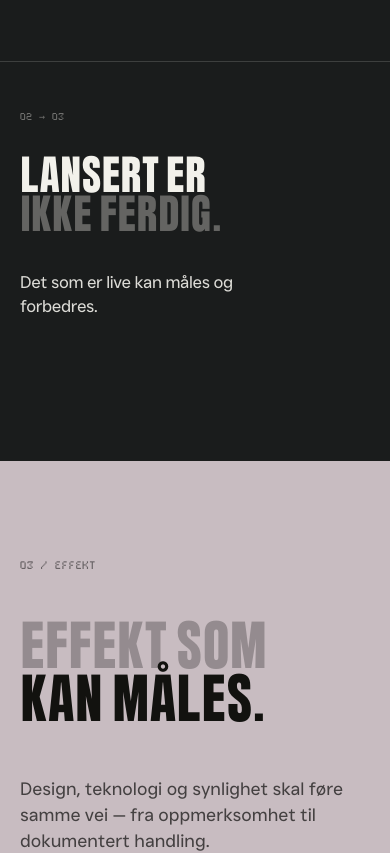
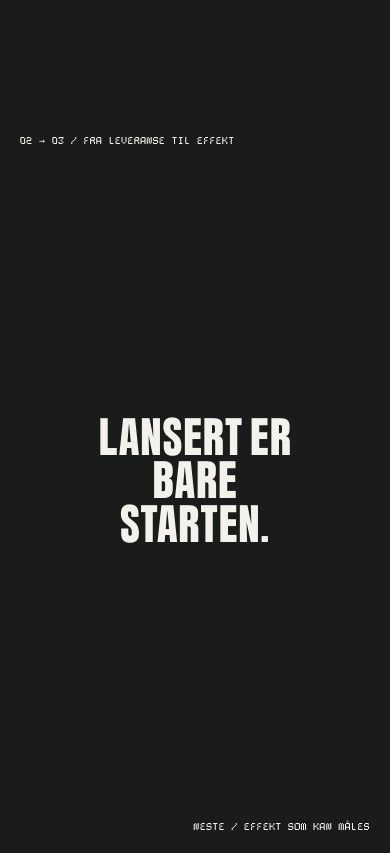
Before and after one commit to rezhh94/TGN-redesign, a Next.js app: page / in a window 390 px wide. Shown: the part 4520-5373 px from the top of the page. Built offline with nearby package versions, Linux system fonts and the light colour scheme.

Commit message:
feat: add sticky 02 to 03 tension bridge

```diff
--- a/src/app/layout.tsx
+++ b/src/app/layout.tsx
@@ -9,6 +9,7 @@ import "@/styles/nav.css";
 import "@/styles/hero.css";
 import "@/styles/approach-statement-bridge.css";
 import "@/styles/what-we-build.css";
+import "@/styles/outcome-tension-bridge.css";
 import "@/styles/what-we-improve.css";
 import "@/styles/work-proof.css";
 import "@/styles/process-layers.css";
--- a/src/app/page.tsx
+++ b/src/app/page.tsx
@@ -2,6 +2,7 @@ import { ApproachStatementBridge } from "@/components/ApproachStatementBridge";
 import { HomeMotion } from "@/components/motion/HomeMotion";
 import { ContactFooter } from "@/components/ContactFooter";
 import { Hero } from "@/components/Hero";
+import { OutcomeTensionBridge } from "@/components/OutcomeTensionBridge";
 import { ProcessLayers } from "@/components/ProcessLayers";
 import { SystemManifesto } from "@/components/SystemManifesto";
 import { WorkProof } from "@/components/WorkProof";
@@ -14,6 +15,7 @@ export default function Home() {
       <Hero />
       <ApproachStatementBridge />
       <WhatWeBuild />
+      <OutcomeTensionBridge />
       <WhatWeImprove />
       <WorkProof />
       <ProcessLayers />
--- /dev/null
+++ b/src/components/OutcomeTensionBridge.tsx
@@ -0,0 +1,27 @@
+const tensionBeats = [
+  "Lansert er bare starten.",
+  "Synlighet må bli til forståelse.",
+  "Forståelse må bli til handling.",
+] as const;
+
+export function OutcomeTensionBridge() {
+  return (
+    <section
+      className="outcome-tension"
+      aria-label="Overgang fra tjenester til effekt"
+      data-outcome-tension
+    >
+      <div className="outcome-tension__stage" data-outcome-tension-stage>
+        <p className="outcome-tension__index">02 → 03 / Fra leveranse til effekt</p>
+        <ol className="outcome-tension__titles">
+          {tensionBeats.map((beat) => (
+            <li data-outcome-tension-title key={beat}>
+              <p>{beat}</p>
+            </li>
+          ))}
+        </ol>
+        <p className="outcome-tension__next">Neste / Effekt som kan måles</p>
+      </div>
+    </section>
+  );
+}
--- a/src/components/WhatWeBuild.tsx
+++ b/src/components/WhatWeBuild.tsx
@@ -132,29 +132,6 @@ export function WhatWeBuild() {
         <a href="/tjenester">Se alle tjenester <span aria-hidden="true">↗</span></a>
       </div>
 
-      <footer className="what-build__handoff">
-        <p>02 → 03</p>
-        <h3>
-          <span>Lansert er</span>
-          <span>ikke ferdig.</span>
-        </h3>
-        <p>Det som er live kan måles og forbedres.</p>
-      </footer>
-
-      <div
-        className="what-build__pixel-transition"
-        data-pixelated-scroll-transition=""
-        data-columns="16"
-        data-columns-tablet="12"
-        data-columns-landscape="9"
-        data-columns-mobile="6"
-        data-rows="6"
-        data-rows-tablet="5"
-        data-rows-landscape="4"
-        data-rows-mobile="4"
-        data-pixel-ratio="2.5/1"
-        aria-hidden="true"
-      />
     </section>
   );
 }
--- a/src/components/motion/HomeMotion.tsx
+++ b/src/components/motion/HomeMotion.tsx
@@ -10,7 +10,6 @@ import {
   initContentRevealScroll,
   initFooterParallax,
   initGlobalParallax,
-  initPixelatedScrollTransition,
   initShutterScrollTransition,
 } from "@/lib/osmo-motion";
 
@@ -94,6 +93,94 @@ function servicesScene() {
   }, section);
 
   return () => ctx.revert();
+}
+
+// 02 → 03 — Osmo Sticky Title Scroll adapted as an unnumbered tension bridge.
+// Desktop and mobile keep one typographic stage sticky while three complete,
+// server-rendered statements replace one another. Only the final beat shifts
+// the surface into 03's mauve so "Effekt som kan måles" becomes the payoff.
+// Reduced motion and no-JS stay in ordinary readable document flow.
+function outcomeTensionBridge() {
+  const section = document.querySelector<HTMLElement>("[data-outcome-tension]");
+  if (!section) return () => {};
+
+  const titles = gsap.utils.toArray<HTMLElement>("[data-outcome-tension-title]", section);
+  const titleList = section.querySelector<HTMLElement>(".outcome-tension__titles");
+  if (titles.length < 3 || !titleList) return () => {};
+
+  const styles = getComputedStyle(document.documentElement);
+  const mauve = styles.getPropertyValue("--mauve-warm").trim() || "#c8bcc1";
+  const ink = styles.getPropertyValue("--blekk").trim() || "#10100f";
+
+  const ctx = gsap.context(() => {
+    // Place every statement on the same stage only after GSAP is running.
+    // Without JS the list remains normal, readable document flow.
+    gsap.set(titleList, { position: "relative" });
+    gsap.set(titles, {
+      position: "absolute",
+      inset: 0,
+      display: "grid",
+      placeItems: "center",
+      autoAlpha: 0,
+      yPercent: 14,
+    });
+    gsap.set(titles[0], { autoAlpha: 1, yPercent: 0 });
+    section.setAttribute("data-tension-ready", "");
+
+    const timeline = gsap.timeline({
+      scrollTrigger: {
+        trigger: section,
+        start: "top top",
+        end: "bottom bottom",
+        scrub: 0.4,
+        invalidateOnRefresh: true,
+      },
+    });
+
+    timeline
+      .to(titles[0], {
+        autoAlpha: 0,
+        yPercent: -14,
+        duration: 0.34,
+        ease: "power2.in",
+      }, 0.38)
+      .fromTo(titles[1], {
+        autoAlpha: 0,
+        yPercent: 14,
+      }, {
+        autoAlpha: 1,
+        yPercent: 0,
+        duration: 0.4,
+        ease: "power3.out",
+      }, 0.52)
+      .to(titles[1], {
+        autoAlpha: 0,
+        yPercent: -14,
+        duration: 0.34,
+        ease: "power2.in",
+      }, 1.16)
+      .fromTo(titles[2], {
+        autoAlpha: 0,
+        yPercent: 14,
+      }, {
+        autoAlpha: 1,
+        yPercent: 0,
+        duration: 0.4,
+        ease: "power3.out",
+      }, 1.3)
+      .to(section, {
+        backgroundColor: mauve,
+        color: ink,
+        duration: 0.28,
+        ease: "none",
+      }, 1.25)
+      .to(titles[2], { autoAlpha: 1, duration: 0.5 }, 1.7);
+  }, section);
+
+  return () => {
+    section.removeAttribute("data-tension-ready");
+    ctx.revert();
+  };
 }
 
 // 03 / Effekt — Highlight Marker på resultatordene. En mørk flate dekker
@@ -587,7 +674,6 @@ export function HomeMotion() {
     const teardownServices = servicesScene();
     const teardownEffect = effectScene();
     let teardownShutter = () => {};
-    let teardownPixelated = () => {};
     let teardownFooterParallax = () => {};
     let teardownApproachPath = () => {};
     let footerInitFrame = 0;
@@ -598,12 +684,14 @@ export function HomeMotion() {
     mm.add("(prefers-reduced-motion: no-preference) and (min-width: 769px)", () => {
       heroEntrance(true);
       const teardownIntro = introStoryScene();
+      const teardownTension = outcomeTensionBridge();
       const teardownWork = workProof(window.matchMedia("(min-width: 901px)").matches);
       const teardownProcess = processScene(false);
       manifestoReveal();
       footerReveals();
       return () => {
         teardownIntro();
+        teardownTension();
         teardownWork();
         teardownProcess();
       };
@@ -614,12 +702,14 @@ export function HomeMotion() {
     mm.add("(prefers-reduced-motion: no-preference) and (max-width: 768px)", () => {
       heroEntrance(false);
       const teardownIntro = introStoryScene();
+      const teardownTension = outcomeTensionBridge();
       const teardownWork = workProof(false);
       const teardownProcess = processScene(true);
       manifestoReveal();
       footerReveals();
       return () => {
         teardownIntro();
+        teardownTension();
         teardownWork();
         teardownProcess();
       };
@@ -631,7 +721,6 @@ export function HomeMotion() {
       footerInitFrame = window.requestAnimationFrame(() => {
         if (effectCancelled) return;
         teardownShutter = initShutterScrollTransition();
-        teardownPixelated = initPixelatedScrollTransition();
         teardownFooterParallax = initFooterParallax();
         teardownApproachPath = initApproachPathJourney();
         ScrollTrigger.refresh();
@@ -650,7 +739,6 @@ export function HomeMotion() {
       teardownOsmoReveal();
       teardownEffect();
       teardownShutter();
-      teardownPixelated();
       teardownApproachPath();
       teardownSectionTheme();
       teardownWorkCursor();
--- /dev/null
+++ b/src/styles/outcome-tension-bridge.css
@@ -0,0 +1,127 @@
+.outcome-tension {
+  position: relative;
+  z-index: 2;
+  overflow: clip;
+  background: linear-gradient(
+    to bottom,
+    var(--ink-surface) 0%,
+    var(--ink-surface) 42%,
+    var(--mauve-warm) 100%
+  );
+  color: var(--color-on-dark);
+}
+
+.outcome-tension__stage {
+  position: relative;
+  display: grid;
+  grid-template-rows: auto 1fr auto;
+  width: min(100%, var(--page-max));
+  min-height: 100svh;
+  margin: 0 auto;
+  padding: clamp(34px, 4.5vh, 56px) var(--gutter);
+}
+
+.outcome-tension__index,
+.outcome-tension__next {
+  position: relative;
+  z-index: 2;
+  margin: 0;
+  color: inherit;
+  font-family: var(--font-mono);
+  font-size: var(--fz-mono-s);
+  letter-spacing: var(--mono-track);
+  line-height: 1.4;
+  text-transform: uppercase;
+}
+
+.outcome-tension__next {
+  justify-self: end;
+  text-align: right;
+}
+
+.outcome-tension__titles {
+  display: grid;
+  align-content: center;
+  gap: clamp(120px, 18vh, 210px);
+  margin: 0;
+  padding: clamp(112px, 17vh, 190px) 0;
+  list-style: none;
+}
+
+.outcome-tension__titles li {
+  margin: 0;
+  color: inherit;
+}
+
+.outcome-tension__titles li:nth-child(3) {
+  color: var(--blekk);
+}
+
+.outcome-tension__titles p {
+  max-width: 14ch;
+  margin: 0 auto;
+  font-family: var(--font-display);
+  font-size: clamp(58px, 7.8vw, 142px);
+  font-weight: 700;
+  letter-spacing: var(--display-track);
+  line-height: 0.82;
+  text-align: center;
+  text-transform: uppercase;
+}
+
+.outcome-tension[data-tension-ready] {
+  height: 320svh;
+  background: var(--ink-surface);
+}
+
+.outcome-tension[data-tension-ready] .outcome-tension__stage {
+  position: sticky;
+  top: 0;
+  height: 100svh;
+  min-height: 0;
+}
+
+.outcome-tension[data-tension-ready] .outcome-tension__titles {
+  grid-template: 1fr / 1fr;
+  align-items: center;
+  padding: 0;
+}
+
+.outcome-tension[data-tension-ready] .outcome-tension__titles li {
+  grid-area: 1 / 1;
+  color: inherit;
+  will-change: opacity, transform;
+}
+
+@media (max-width: 768px) {
+  .outcome-tension__stage {
+    min-height: auto;
+    padding-top: 72px;
+    padding-bottom: 72px;
+  }
+
+  .outcome-tension__titles {
+    gap: 112px;
+    padding: 104px 0;
+  }
+
+  .outcome-tension__titles p {
+    max-width: 11ch;
+    font-size: clamp(48px, 13.5vw, 78px);
+  }
+}
+
+@media (max-width: 640px) {
+  .outcome-tension__stage {
+    padding-right: 20px;
+    padding-left: 20px;
+  }
+}
+
+@media (prefers-reduced-motion: reduce) {
+  .outcome-tension,
+  .outcome-tension__titles li {
+    opacity: 1 !important;
+    transform: none !important;
+  }
+}
--- a/src/styles/what-we-build.css
+++ b/src/styles/what-we-build.css
@@ -7,8 +7,7 @@
 
 .what-build__intro,
 .service-ledger,
-.what-build__register,
-.what-build__handoff {
+.what-build__register {
   width: min(100%, var(--page-max));
   margin-right: auto;
   margin-left: auto;
@@ -331,94 +330,6 @@
   text-decoration: none;
 }
 
-.what-build__handoff {
-  position: relative;
-  z-index: 1;
-  display: grid;
-  grid-template-columns: 2fr 7fr 3fr;
-  gap: var(--grid-gutter);
-  align-items: start;
-  padding: clamp(44px, 5.5vh, 68px) var(--gutter) clamp(218px, 24vh, 276px);
-  border-top: 1px solid rgba(242, 241, 235, 0.16);
-}
-
-.what-build__pixel-transition {
-  position: absolute;
-  inset: auto 0 0;
-  z-index: 4;
-  color: var(--mauve-warm);
-  pointer-events: none;
-}
-
-[data-pixelated-scroll-panel] {
-  display: flex;
-  flex-direction: row;
-  width: 100%;
-}
-
-[data-pixelated-scroll-column] {
-  display: flex;
-  flex: 1 1 0%;
-  flex-direction: column;
-  justify-content: flex-end;
-  align-items: stretch;
-  min-width: 0;
-}
-
-[data-pixelated-scroll-pixel] {
-  width: 100%;
-  aspect-ratio: 1;
-  background: currentColor;
-  backface-visibility: hidden;
-  will-change: opacity;
-}
-
-[data-pixelated-scroll-transition][data-pixel-ratio="2.5/1"] [data-pixelated-scroll-pixel] {
-  aspect-ratio: 2.5 / 1;
-}
-
-.what-build__handoff > p {
-  color: var(--on-dark-faint);
-  font-family: var(--font-mono);
-  font-size: var(--fz-mono-s);
-  letter-spacing: var(--mono-track);
-  line-height: 1.4;
-  text-transform: uppercase;
-}
-
-.what-build__handoff h3 {
-  margin: 0;
-  color: var(--color-on-dark);
-  font-family: var(--font-display);
-  font-size: clamp(42px, 4.7vw, 82px);
-  font-weight: 700;
-  letter-spacing: var(--display-track);
-  line-height: 0.78;
-  text-transform: uppercase;
-}
-
-.what-build__handoff h3 span {
-  display: inline;
-}
-
-.what-build__handoff h3 span + span {
-  margin-left: 0.14em;
-}
-
-.what-build__handoff h3 span:last-child {
-  color: rgba(242, 241, 235, 0.34);
-}
-
-.what-build__handoff > p:last-child {
-  max-width: 24ch;
-  color: var(--on-dark-strong);
-  font-family: var(--font-sans);
-  font-size: clamp(17px, 1.2vw, 20px);
-  letter-spacing: -0.02em;
-  line-height: 1.45;
-  text-transform: none;
-}
-
 @media (max-width: 900px) {
   .what-build__intro {
     grid-template-columns: 1fr;
@@ -539,24 +450,6 @@
     gap: 30px;
   }
 
-  .what-build__handoff {
-    grid-template-columns: 1fr;
-    gap: 34px;
-    padding-bottom: 142px;
-  }
-
-  .what-build__handoff h3 {
-    font-size: clamp(48px, 13vw, 76px);
-  }
-
-  .what-build__handoff h3 span {
-    display: block;
-  }
-
-  .what-build__handoff h3 span + span {
-    margin-left: 0;
-  }
-
   .what-build__register section {
     grid-template-columns: 1fr;
     gap: 8px;
@@ -601,10 +494,9 @@
 }
 
 @media (max-width: 640px) {
-  .what-build__intro,
-  .service-ledger,
-  .what-build__register,
-  .what-build__handoff {
+.what-build__intro,
+.service-ledger,
+.what-build__register {
     padding-right: 20px;
     padding-left: 20px;
   }
```
